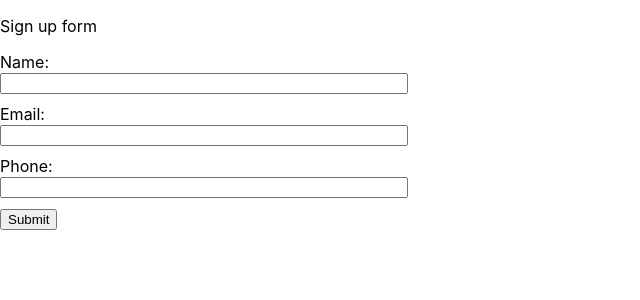
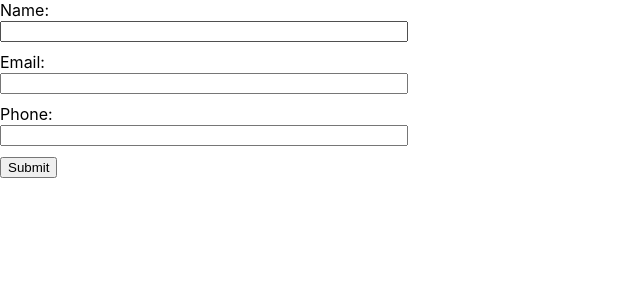
Before and after one commit to sloanzone/Romax, a React (Create React App) app in the folder romax/: page / in a window 1280 px wide. Shown: the top 300 px of the page, without its empty margins (0-640 px from the left). Built offline with nearby package versions, Linux system fonts and the light colour scheme.

Commit message:
On branch main 	modified:   romax/package-lock.json 	modified:   romax/package.json 	modified:   romax/src/App.jsx

```diff
--- a/romax/package.json
+++ b/romax/package.json
@@ -3,6 +3,7 @@
   "version": "0.1.0",
   "private": true,
   "dependencies": {
+    "@react-oauth/google": "^0.12.2",
     "@testing-library/dom": "^10.4.0",
     "@testing-library/jest-dom": "^6.6.3",
     "@testing-library/react": "^16.3.0",
--- a/romax/src/App.jsx
+++ b/romax/src/App.jsx
@@ -1,13 +1,44 @@
 import './App.css';
-import Template from './forms/template.js'
+import { useState } from "react";
+import { GoogleOAuthProvider, GoogleLogin } from "@react-oauth/google";
+import Template from "./forms/template.js"
 
 function App() {
-  return (
-    <div>
-    <p>Sign up form</p>
-    <Template />
-    </div>
-  );
+
+    const [authData, setAuthData] = useState(null);
+
+     const gContainer = {
+       display: 'flex',
+       flexDirection: 'column',
+       alignItems: 'center',
+       marginTop: '50px'
+     };
+
+     return (
+        <div>
+        <Template />
+
+        <GoogleOAuthProvider clientId={"378012159791-1cphgmo5gab66nd2l1hcrnsk70fuejfq.apps.googleusercontent.com"}>
+         <div style={gContainer}>
+           <GoogleLogin
+             onSuccess={(credentialResponse) => {
+               setAuthData(credentialResponse);
+               console.log("Success!", credentialResponse);
+             }}
+             onError={() => {
+               console.log("Login Failed");
+             }}
+           />
+           {authData && (
+             <div>
+               <p>Credential: {authData.credential}</p>
+               <p>Select By: {authData.select_by}</p>
+             </div>
+           )}
+         </div>
+        </GoogleOAuthProvider>
+        </div>
+     );
 }
 
 export default App;
```
Also changed, not shown: 1 other file (tests, documents, lock files or other folders).
